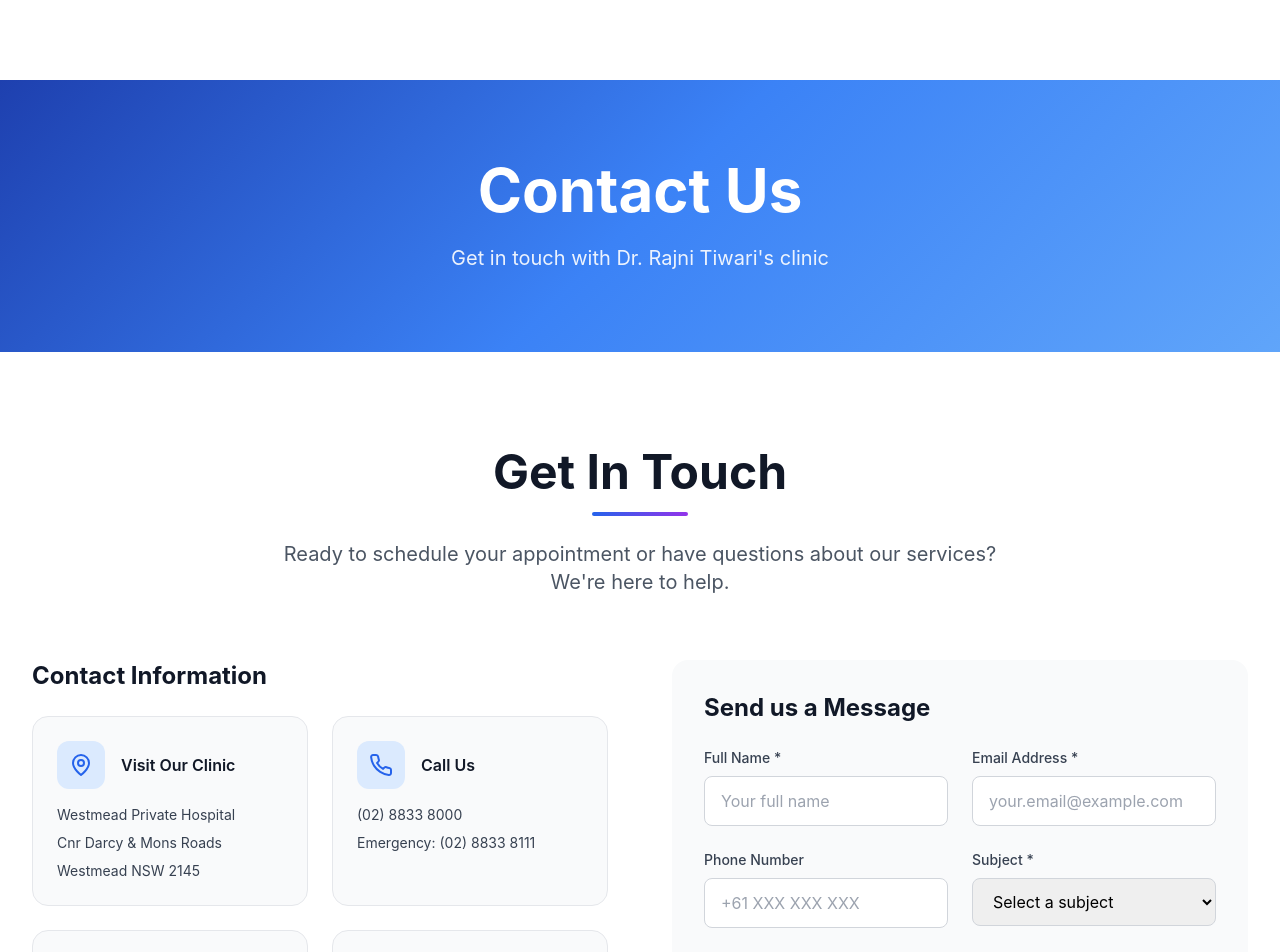
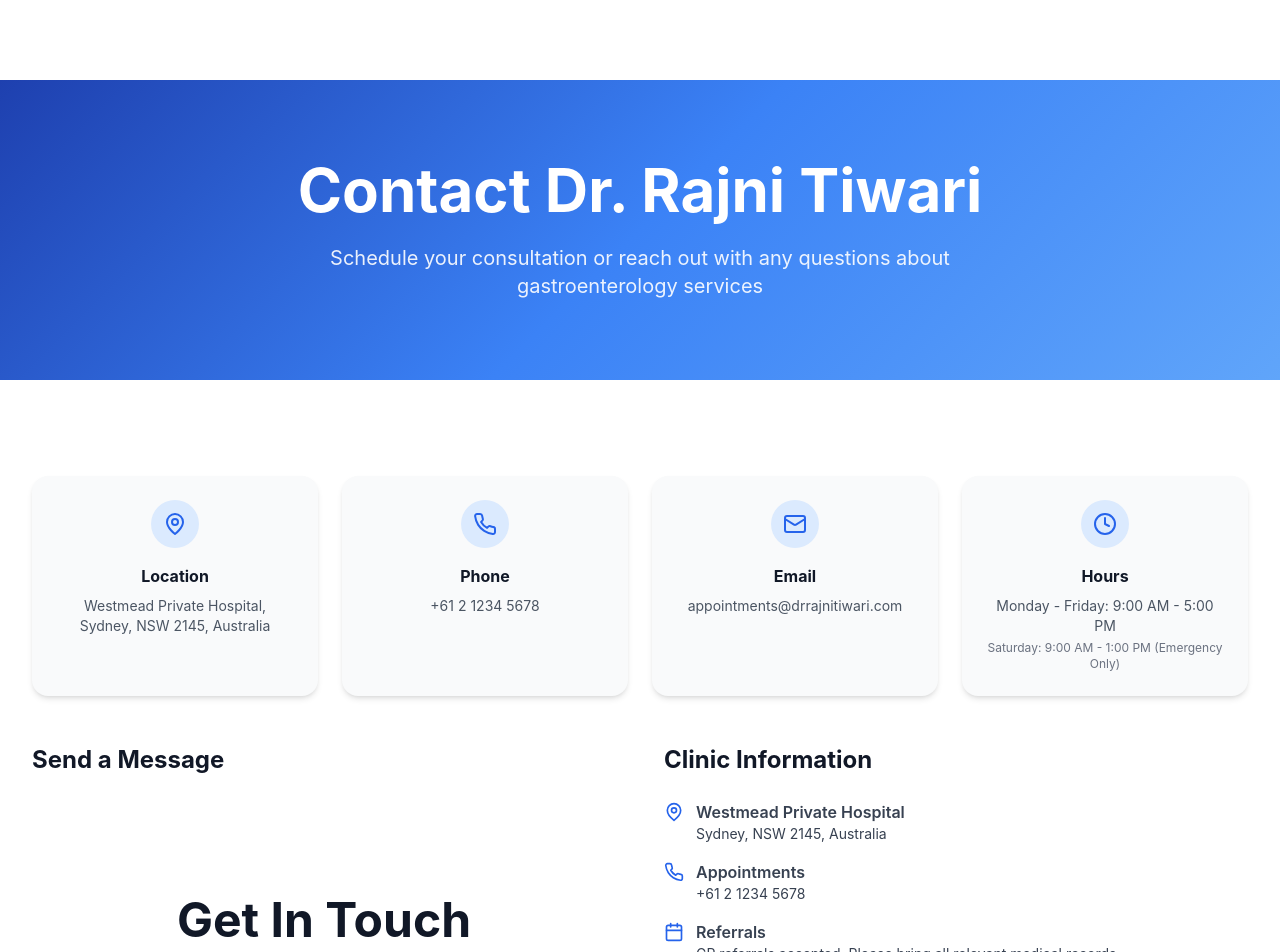
Before and after one commit to anurag-shukla-2000/dr-rajni-tiwari-website, a Next.js app: page /contact in a window 1280 px wide. Shown: the top 952 px of the page. Built offline with nearby package versions, Linux system fonts and the light colour scheme.

Commit message:
Refactor ContactPage to include clinic information

```diff
--- a/pages/contact.js
+++ b/pages/contact.js
@@ -1,17 +1,126 @@
+import Head from 'next/head';
+import { MapPin, Phone, Mail, Clock, Calendar } from 'lucide-react';
 import Contact from '../components/Sections/Contact';
 
 export default function ContactPage() {
+  const clinicInfo = {
+    address: "Westmead Private Hospital, Sydney, NSW 2145, Australia",
+    phone: "+61 2 1234 5678",
+    email: "appointments@drrajnitiwari.com",
+    hours: "Monday - Friday: 9:00 AM - 5:00 PM",
+    weekend: "Saturday: 9:00 AM - 1:00 PM (Emergency Only)"
+  };
+
   return (
+    <>
+      <Head>
+        <title>Contact Dr. Rajni Tiwari | Book an Appointment</title>
+        <meta name="description" content="Contact Dr. Rajni Tiwari's clinic to schedule an appointment or inquire about gastroenterology services. Phone, email, and location information provided." />
+        <meta name="keywords" content="contact Dr. Rajni Tiwari, book appointment, gastroenterology appointment, Westmead Private Hospital, digestive health consultation" />
+        <meta name="robots" content="index, follow" />
+        <link rel="canonical" href="https://dr-rajni-tiwari-website.vercel.app/contact" />
+      </Head>
+
       <div className="pt-20">
+        {/* Hero Section */}
         <section className="medical-gradient text-white py-20">
           <div className="container-custom text-center">
-          <h1 className="text-5xl lg:text-6xl font-bold mb-6">Contact Us</h1>
-          <p className="text-xl opacity-90">
-            Get in touch with Dr. Rajni Tiwari's clinic
+            <h1 className="text-5xl lg:text-6xl font-bold mb-6">Contact Dr. Rajni Tiwari</h1>
+            <p className="text-xl opacity-90 max-w-3xl mx-auto">
+              Schedule your consultation or reach out with any questions about gastroenterology services
             </p>
           </div>
         </section>
+
+        {/* Contact Info Cards */}
+        <section className="section-padding bg-white">
+          <div className="container-custom">
+            <div className="grid md:grid-cols-2 lg:grid-cols-4 gap-6 mb-12">
+              <div className="bg-gray-50 rounded-2xl p-6 text-center shadow-md">
+                <div className="bg-blue-100 w-12 h-12 rounded-full flex items-center justify-center mx-auto mb-4">
+                  <MapPin className="h-6 w-6 text-blue-600" />
+                </div>
+                <h3 className="font-bold text-gray-900 mb-2">Location</h3>
+                <p className="text-gray-600 text-sm">{clinicInfo.address}</p>
+              </div>
+
+              <div className="bg-gray-50 rounded-2xl p-6 text-center shadow-md">
+                <div className="bg-blue-100 w-12 h-12 rounded-full flex items-center justify-center mx-auto mb-4">
+                  <Phone className="h-6 w-6 text-blue-600" />
+                </div>
+                <h3 className="font-bold text-gray-900 mb-2">Phone</h3>
+                <p className="text-gray-600 text-sm">{clinicInfo.phone}</p>
+              </div>
+
+              <div className="bg-gray-50 rounded-2xl p-6 text-center shadow-md">
+                <div className="bg-blue-100 w-12 h-12 rounded-full flex items-center justify-center mx-auto mb-4">
+                  <Mail className="h-6 w-6 text-blue-600" />
+                </div>
+                <h3 className="font-bold text-gray-900 mb-2">Email</h3>
+                <p className="text-gray-600 text-sm">{clinicInfo.email}</p>
+              </div>
+
+              <div className="bg-gray-50 rounded-2xl p-6 text-center shadow-md">
+                <div className="bg-blue-100 w-12 h-12 rounded-full flex items-center justify-center mx-auto mb-4">
+                  <Clock className="h-6 w-6 text-blue-600" />
+                </div>
+                <h3 className="font-bold text-gray-900 mb-2">Hours</h3>
+                <p className="text-gray-600 text-sm">{clinicInfo.hours}</p>
+                <p className="text-gray-500 text-xs mt-1">{clinicInfo.weekend}</p>
+              </div>
+            </div>
+
+            {/* Two Column Layout */}
+            <div className="grid lg:grid-cols-2 gap-12">
+              {/* Left: Contact Form (from existing Contact component) */}
+              <div>
+                <h2 className="text-2xl font-bold text-gray-900 mb-6">Send a Message</h2>
                 <Contact />
               </div>
+
+              {/* Right: Clinic Info & Map */}
+              <div>
+                <h2 className="text-2xl font-bold text-gray-900 mb-6">Clinic Information</h2>
+                <div className="space-y-4 text-gray-700 mb-8">
+                  <div className="flex items-start gap-3">
+                    <MapPin className="h-5 w-5 text-blue-600 mt-0.5" />
+                    <div>
+                      <p className="font-semibold">Westmead Private Hospital</p>
+                      <p className="text-sm">Sydney, NSW 2145, Australia</p>
+                    </div>
+                  </div>
+                  <div className="flex items-start gap-3">
+                    <Phone className="h-5 w-5 text-blue-600 mt-0.5" />
+                    <div>
+                      <p className="font-semibold">Appointments</p>
+                      <p className="text-sm">{clinicInfo.phone}</p>
+                    </div>
+                  </div>
+                  <div className="flex items-start gap-3">
+                    <Calendar className="h-5 w-5 text-blue-600 mt-0.5" />
+                    <div>
+                      <p className="font-semibold">Referrals</p>
+                      <p className="text-sm">GP referrals accepted. Please bring all relevant medical records.</p>
+                    </div>
+                  </div>
+                </div>
+
+                {/* Simple Map Placeholder */}
+                <div className="bg-gray-200 rounded-2xl h-64 flex items-center justify-center">
+                  <p className="text-gray-500">Map location will appear here</p>
+                </div>
+
+                <div className="mt-6 bg-blue-50 rounded-2xl p-6 text-center">
+                  <p className="text-blue-800 font-semibold mb-2">📋 New Patient?</p>
+                  <p className="text-gray-600 text-sm">
+                    Please bring your referral letter, medical history, and list of current medications to your first appointment.
+                  </p>
+                </div>
+              </div>
+            </div>
+          </div>
+        </section>
+      </div>
+    </>
   );
 }
```
Lines whose indentation alone changed are shown as unchanged.
